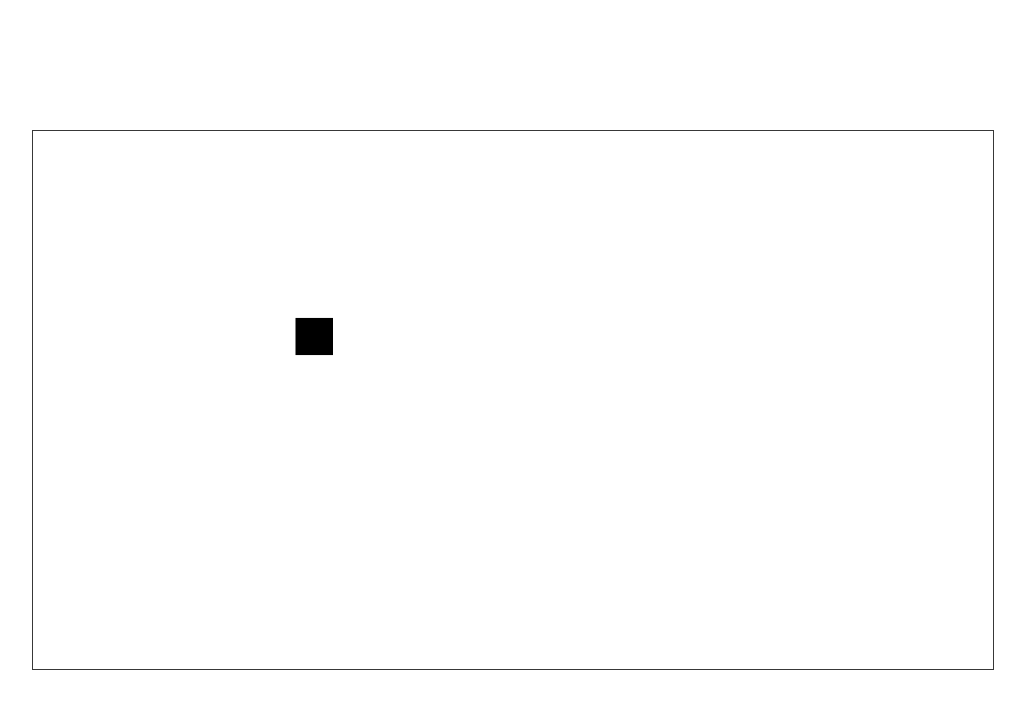
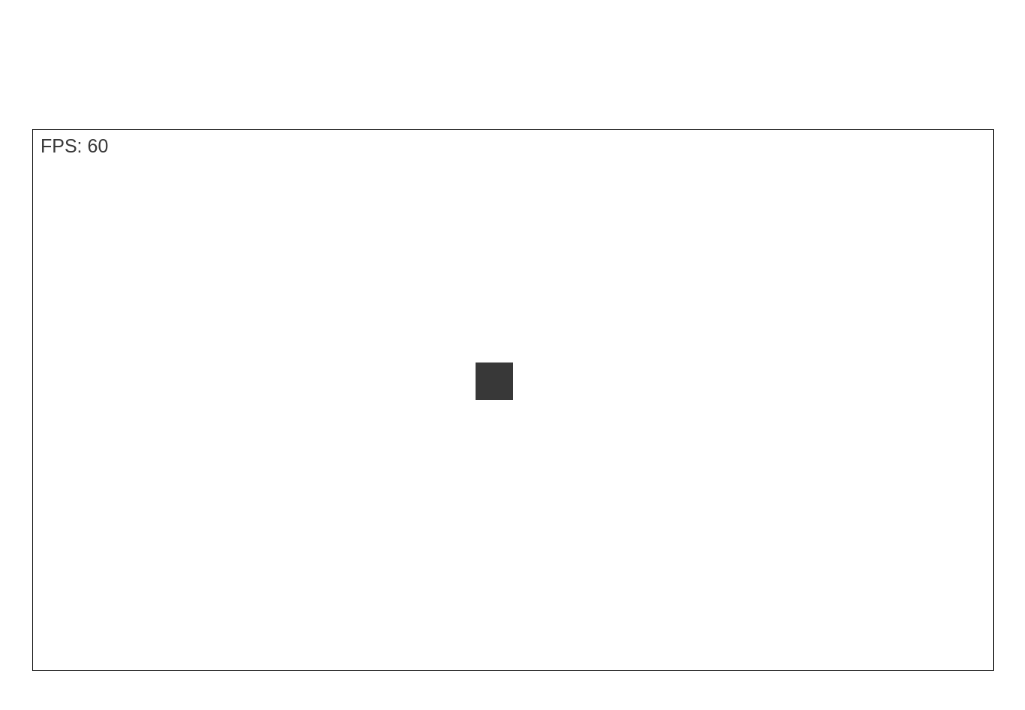
Before and after one commit to mentalitydark/estagio, a website: page index.html in a window 1280 px wide. Shown: the whole page, without its empty margins (127-1152 px from the left). Drawn offline with Linux system fonts and the light colour scheme.

Commit message:
Fim do Primeiro dia. FPS adicionado.

```diff
--- a/css/style.css
+++ b/css/style.css
@@ -10,8 +10,9 @@ body {
     justify-content: center;
     align-items: center
 }
+/* Para que fique responsivo e proporcional */
 canvas {
     border: 1px solid #383838;
     width: 75vw;
-    height: calc(75vw * 0.56);
+    height: calc(75vw * 0.5625);
 }
--- a/javascript/main.js
+++ b/javascript/main.js
@@ -1,6 +1,37 @@
 "use strict";
+// const
+const canvas = document.querySelector("#canvas");
+const context = canvas.getContext("2d");
+// -----------
+// let
+let oldTimeStamp;
+// -----------
+// resources
+// -----------
 document.addEventListener("DOMContentLoaded", () => {
-    const canvas = document.querySelector("#canvas");
-    const context = canvas.getContext("2d");
-    context.fillRect(350, 250, 50, 50);
+    window.requestAnimationFrame(gameLoop);
 });
+function gameLoop(timeStamp) {
+    window.requestAnimationFrame(gameLoop, canvas);
+    update();
+    render(timeStamp);
+}
+function update() {
+
+}
+function render(timeStamp) {
+    // FPS
+    const seconds = (timeStamp - oldTimeStamp) / 1000;
+    oldTimeStamp = timeStamp;
+    const fps = Math.round(1/seconds);
+    // -----------
+    context.save();
+    context.clearRect(0, 0, canvas.width, canvas.height);
+    context.fillRect(590, 310, 50, 50);
+    context.restore();
+    // FPS Render
+    context.fillStyle = "#383838";
+    context.font = "25px Arial";
+    context.fillText("FPS: "+ fps, 10, 30);
+    // ----------
+}
```
